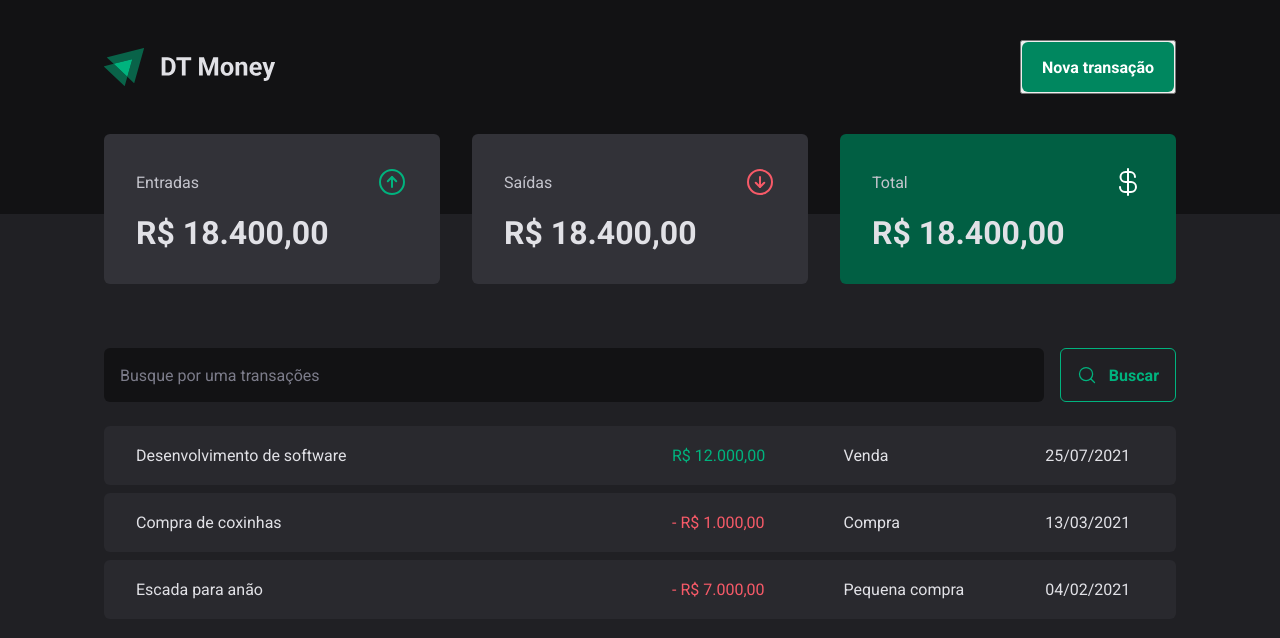
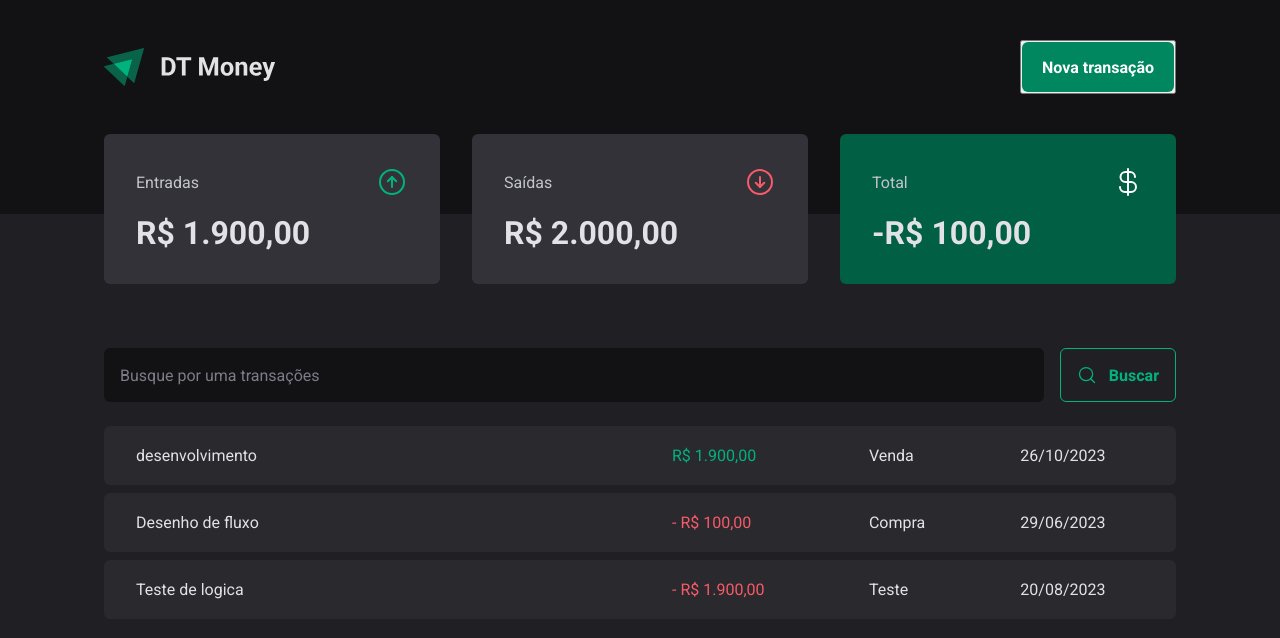
Before and after one commit to Rogerio-17/dt-money, a React (Vite) app: page / in a window 1280 px wide. Shown: the top 638 px of the page. Built offline with nearby package versions, Linux system fonts and the light colour scheme; data requests are answered from the project's data file.

Commit message:
finalizando formatação dos campos

```diff
--- a/package.json
+++ b/package.json
@@ -5,6 +5,7 @@
   "type": "module",
   "scripts": {
     "dev": "vite",
+    "dev:server": "json-server server.json -w -d 500",
     "build": "tsc && vite build",
     "lint": "eslint . --ext ts,tsx --report-unused-disable-directives --max-warnings 0",
     "preview": "vite preview"
@@ -27,6 +28,7 @@
     "eslint": "^8.45.0",
     "eslint-plugin-react-hooks": "^4.6.0",
     "eslint-plugin-react-refresh": "^0.4.3",
+    "json-server": "^0.17.4",
     "typescript": "^5.0.2",
     "vite": "^4.4.5"
   }
--- /dev/null
+++ b/server.json
@@ -0,0 +1,28 @@
+{
+    "transactions": [
+        {
+            "id": 1,
+            "description": "desenvolvimento",
+            "type": "income",
+            "category": "Venda",
+            "price": 1900,
+            "createdAt": "2023-10-26T23:16:56.308Z"
+        },
+        {
+            "id": 2,
+            "description": "Desenho de fluxo",
+            "type": "outcome",
+            "category": "Compra",
+            "price": 100,
+            "createdAt": "2023-06-29T23:16:56.308Z"
+          },
+          {
+            "id": 3,
+            "description": "Teste de logica",
+            "type": "outcome",
+            "category": "Teste",
+            "price": 1900,
+            "createdAt": "2023-08-20T23:19:56.308Z"
+          }
+    ]
+}
--- a/src/App.tsx
+++ b/src/App.tsx
@@ -2,12 +2,15 @@
 import { defaultTheme } from "./styles/themes/default";
 import { GlobalStyle } from "./styles/global";
 import { Transactions } from "./pages/Transactions/Index";
+import { TransactionsProvider } from "./contexts/TransactionContext";
 
 
 export function App() {
   return (
     <ThemeProvider theme={defaultTheme}>
+      <TransactionsProvider>
       <Transactions/>
+      </TransactionsProvider>
       <GlobalStyle />
 
     </ThemeProvider>
--- a/src/components/Summary/index.jsx
+++ b/src/components/Summary/index.jsx
@@ -1,7 +1,31 @@
+import { useContext } from "react";
 import { SummaryCard, SummaryContainer } from "./style";
 import { ArrowCircleDown, ArrowCircleUp, CurrencyDollar } from "phosphor-react";
+import { TransactionsContext } from "../../contexts/TransactionContext";
+import {priceFormater} from "../../utils/formatter"
 
 export function Summary() {
+  const { transactions } = useContext(TransactionsContext);
+
+  const summary = transactions.reduce(
+    (acc, transaction) => {
+      if(transaction.type === "income"){
+        acc.income += transaction.price;
+        acc.total += transaction.price;
+      } else {
+        acc.outcome += transaction.price;
+        acc.total -= transaction.price
+      }
+
+      return acc;
+    },
+    {
+      income: 0,
+      outcome: 0,
+      total: 0,
+    }
+  );
+
   return (
     <SummaryContainer>
       <SummaryCard>
@@ -10,7 +34,7 @@
           <ArrowCircleUp size={32} color="#00b37e" />
         </header>
 
-        <strong>R$ 18.400,00</strong>
+        <strong>{priceFormater.format(summary.income)}</strong>
       </SummaryCard>
 
       <SummaryCard>
@@ -19,7 +43,7 @@
           <ArrowCircleDown size={32} color="#f75a68" />
         </header>
 
-        <strong>R$ 18.400,00</strong>
+        <strong>{priceFormater.format(summary.outcome)}</strong>
       </SummaryCard>
 
       <SummaryCard variant="green">
@@ -28,7 +52,7 @@
           <CurrencyDollar size={32} color="#fff" />
         </header>
 
-        <strong>R$ 18.400,00</strong>
+        <strong>{priceFormater.format(summary.total)}</strong>
       </SummaryCard>
     </SummaryContainer>
   );
--- /dev/null
+++ b/src/contexts/TransactionContext.tsx
@@ -0,0 +1,41 @@
+import {ReactNode, createContext, useEffect, useState} from "react"
+
+interface Transaction {
+    id: number;
+    description: string;
+    type: "income" | "outcome";
+    price: number;
+    category: string;
+    createdAt: string;
+  }
+
+interface TransactionContextType {
+   transactions: Transaction[]
+}
+
+interface TransactionsProviderProps {
+    children: ReactNode
+}
+
+export const TransactionsContext = createContext({} as TransactionContextType)
+
+export function TransactionsProvider({children}: TransactionsProviderProps) {
+    const [transactions, setTransaction] = useState<Transaction[]>([])
+
+    async function loadTransactions() {
+      const response = await fetch('http://localhost:3000/transactions')
+      const data = await response.json()
+
+      setTransaction(data)
+    }
+
+    useEffect(() =>{
+      loadTransactions()
+    }, [])
+
+    return(
+        <TransactionsContext.Provider value={{transactions}}>
+            {children}
+        </TransactionsContext.Provider>
+    )
+}
--- a/src/pages/Transactions/index.tsx
+++ b/src/pages/Transactions/index.tsx
@@ -1,11 +1,16 @@
+import { useContext } from "react";
 import { Header } from "../../components/Header";
 import { Summary } from "../../components/Summary";
 import { SearchForm } from "./components/SearchForm";
 import { PriceHighLight, TransactionsContainer } from "./styles";
 
 import { TransactionTable } from "./styles";
+import { TransactionsContext } from "../../contexts/TransactionContext";
+import { dateFormater, priceFormater } from "../../utils/formatter";
 
 export function Transactions() {
+  const { transactions } = useContext(TransactionsContext);
+
   return (
     <div>
       <Header />
@@ -15,31 +20,21 @@
         <SearchForm />
 
         <TransactionTable>
-          <tr>
-            <td width="50%">Desenvolvimento de software</td>
-            <td>
-              <PriceHighLight variant="income">R$ 12.000,00</PriceHighLight>
-            </td>
-            <td>Venda</td>
-            <td>25/07/2021</td>
-          </tr>
-          <tr>
-            <td width="50%">Compra de coxinhas</td>
-            <td>
-              <PriceHighLight variant="outcome">- R$ 1.000,00</PriceHighLight>
-            </td>
-
-            <td>Compra</td>
-            <td>13/03/2021</td>
-          </tr>
-          <tr>
-            <td width="50%">Escada para anão</td>
-            <td>
-            <PriceHighLight variant="outcome">- R$ 7.000,00</PriceHighLight>
-            </td>
-            <td>Pequena compra</td>
-            <td>04/02/2021</td>
-          </tr>
+          {transactions.map((transaction) => {
+            return (
+              <tr key={transaction.id}>
+                <td width="50%">{transaction.description}</td>
+                <td>
+                  <PriceHighLight variant={transaction.type}>
+                    {transaction.type === "outcome" && "- "}
+                    {priceFormater.format(transaction.price)}
+                  </PriceHighLight>
+                </td>
+                <td>{transaction.category}</td>
+                <td>{dateFormater.format(new Date(transaction.createdAt))}</td>
+              </tr>
+            );
+          })}
         </TransactionTable>
       </TransactionsContainer>
     </div>
--- /dev/null
+++ b/src/utils/formatter.ts
@@ -0,0 +1,6 @@
+export const dateFormater = new Intl.DateTimeFormat("pt-BR")
+
+export const priceFormater = new Intl.NumberFormat("pt-BR", {
+    style: 'currency',
+    currency: "BRL"
+})
```
Also changed, not shown: 1 other file (tests, documents, lock files or other folders).
